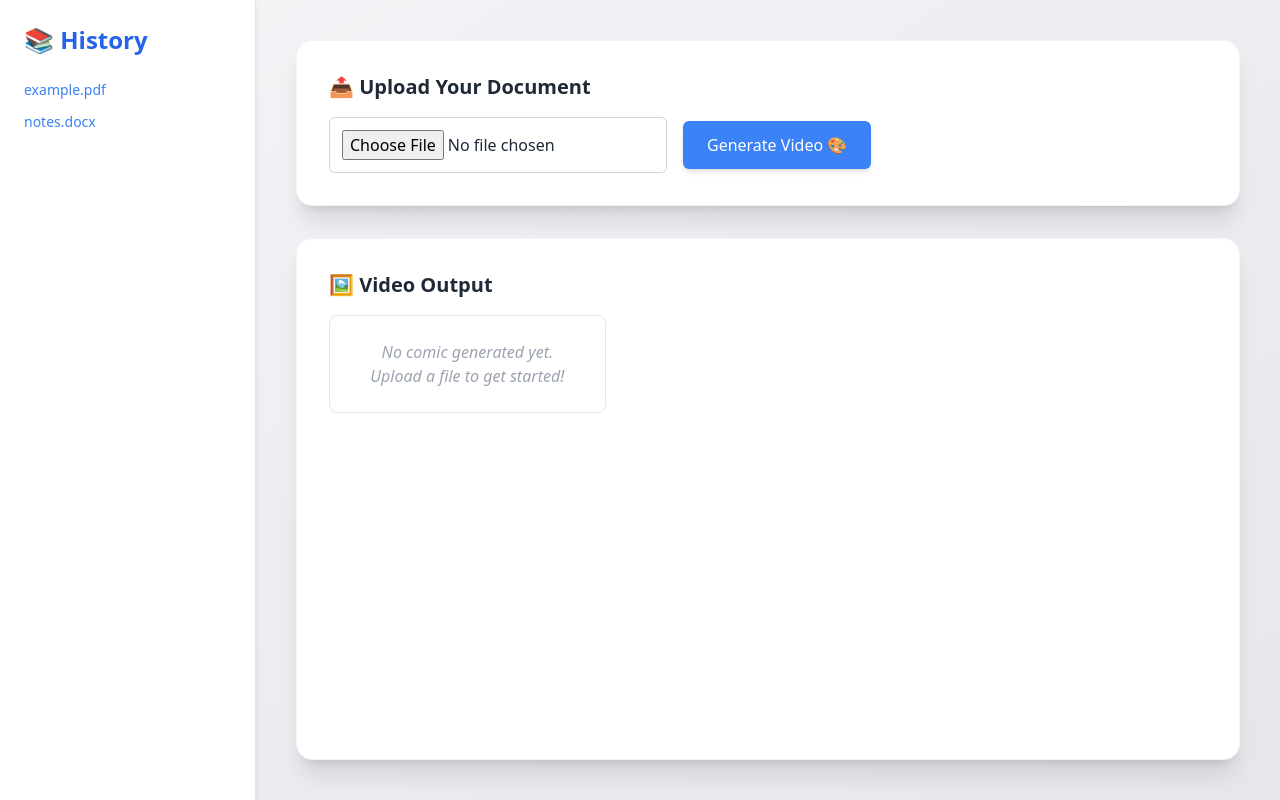
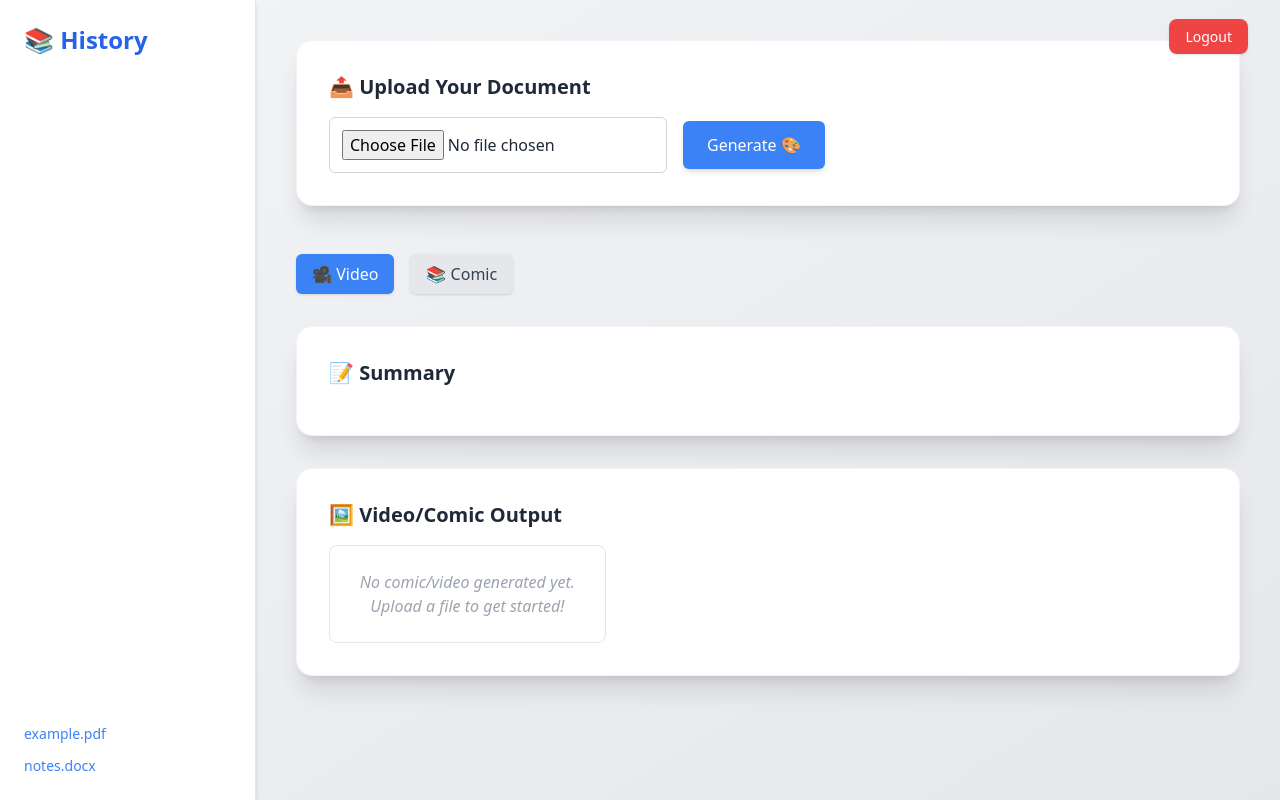
Before and after one commit to zining2004/alibabahackathon2025, a Flask app: template templates/upload.html in a window 1280 px wide. Run offline with Flask 3, Linux system fonts and the light colour scheme; the template is opened without the code that fills it, so the values that code supplies are empty; some libraries are stand-ins or nearby versions.

Commit message:
added more sections to upload

```diff
--- a/main.py
+++ b/main.py
@@ -4,14 +4,16 @@ from PyPDF2 import PdfReader
 from diffusers import AutoencoderKLWan, WanPipeline
 from diffusers.utils import export_to_video
 import torch
-from flask import Flask, request, jsonify, render_template, redirect, url_for
+from flask import Flask, request, jsonify, render_template, redirect, url_for, session
 from gtts import gTTS
 import mysql.connector
 from db_config import DB_CONFIG
 from werkzeug.utils import secure_filename
 import os
+import markdown
 
 app = Flask(__name__)
+app.secret_key = 'super-secret-key-please-change-this'
 
 client = OpenAI(
     api_key="sk-0dcf4b20d5b0499c81cb99b382235dca", #generate summary API
@@ -25,6 +27,10 @@ def get_connection():
     return mysql.connector.connect(**DB_CONFIG)
 
 # === ROUTES ===
+@app.route('/logout')
+def logout():
+    session.pop('username', None)
+    return redirect(url_for('login'))
 
 @app.route('/')
 def home():
@@ -47,6 +53,7 @@ def login():
             conn.close()
 
             if user:
+                session['username'] = username
                 return redirect(url_for('upload_page'))
             else:
                 return render_template('loginpage.html', error="Invalid credentials")
@@ -101,6 +108,8 @@ def register():
 
 @app.route('/uploadpage')
 def upload_page():
+    if 'username' not in session:
+        return redirect(url_for('login'))
     return render_template('upload.html')
 
 @app.route('/upload', methods=['POST'])
@@ -121,7 +130,8 @@ def upload():
         if text:
             all_text += text + "\n"
 
-    summary = summaryfunction(all_text)
+    summary_raw = summaryfunction(all_text)
+    summary = markdown.markdown(summary_raw)
     script = audiofunction(all_text)
     scene_and_summary = videofunction(all_text)
     print("Scene and Summary:", scene_and_summary)
@@ -131,11 +141,7 @@ def upload():
     #generatevideo(scene_and_summary)
     #generatecomic(scene_and_summary)
 
-    return jsonify({
-        "summary": summary,
-        "filename": filename,
-        "status": "Video and audio generated successfully."
-    })
+    return render_template('upload.html', summary=summary)
 
 
 # === FUNCTIONS ===
--- a/templates/upload.html
+++ b/templates/upload.html
@@ -5,21 +5,27 @@
   <title>DocToVideo</title>
   <script src="https://cdn.tailwindcss.com"></script>
 </head>
-<body class="h-screen bg-gradient-to-br from-gray-100 to-gray-200 text-gray-800 font-sans">
-  <div class="flex h-full">
+<body class="min-h-screen bg-gradient-to-br from-gray-100 to-gray-200 text-gray-800 font-sans relative">
 
+  <!-- 🔓 Logout Button -->
+  <div class="absolute top-6 right-8">
+    <a href="/logout" class="text-sm bg-red-500 hover:bg-red-600 text-white px-4 py-2 rounded-lg shadow transition">
+      Logout
+    </a>
+  </div>
+
+  <div class="flex h-screen">
     <!-- Sidebar: History -->
-    <aside class="w-1/5 bg-white border-r p-6 shadow-md">
+    <aside class="w-1/5 h-full bg-white border-r p-6 shadow-md flex flex-col justify-between">
       <h2 class="text-2xl font-bold text-blue-600 mb-6">📚 History</h2>
       <ul id="history" class="space-y-3 text-sm">
-        <!-- Dynamic upload history -->
         <li class="text-blue-500 hover:underline cursor-pointer">example.pdf</li>
         <li class="text-blue-500 hover:underline cursor-pointer">notes.docx</li>
       </ul>
     </aside>
 
     <!-- Main Content -->
-    <main class="flex-1 flex flex-col p-10 space-y-8 overflow-hidden">
+    <main class="flex-1 flex flex-col p-10 space-y-8 overflow-y-auto">
 
       <!-- Upload Box -->
       <section class="bg-white rounded-2xl shadow-xl p-8 border border-gray-100">
@@ -27,18 +33,41 @@
         <form id="uploadForm" method="POST" action="/upload" class="flex flex-col sm:flex-row items-center gap-4" enctype="multipart/form-data">
           <input type="file" name="document" class="border border-gray-300 p-3 rounded-md w-full sm:w-auto" required>
           <button type="submit" class="bg-blue-500 hover:bg-blue-600 text-white px-6 py-3 rounded-md shadow-md transition">
-            Generate Video 🎨
+            Generate 🎨
           </button>
         </form>
       </section>
 
-      <!-- Comic Output -->
-      <section class="bg-white rounded-2xl shadow-xl p-8 flex-1 overflow-auto border border-gray-100">
-        <h2 class="text-xl font-semibold mb-4">🖼️ Video Output</h2>
+      <form id="uploadForm" method="POST" action="/upload" class="..." enctype="multipart/form-data">
+
+        <!-- Output Type Button Group -->
+<div class="flex flex-wrap gap-4 mt-4 mb-8">
+  <input type="hidden" name="outputType" id="outputType" value="video">
+
+  <button type="button" data-value="video" class="output-btn bg-blue-500 text-white px-4 py-2 rounded-md shadow hover:bg-blue-600 active">
+    🎥 Video
+  </button>
+  <button type="button" data-value="comic" class="output-btn bg-gray-200 text-gray-700 px-4 py-2 rounded-md shadow hover:bg-gray-300">
+    📚 Comic
+  </button>
+</div>
+
+    <!-- Summary Section -->
+<section class="bg-white rounded-2xl shadow-xl p-8 border border-gray-100 mt-8 mb-8">
+  <h2 class="text-xl font-semibold mb-4">📝 Summary</h2>
+  <div class="text-gray-700 leading-relaxed">
+    {{ summary | safe }}
+  </div>
+</section>
+
+
+      <!-- Output -->
+      <section class="bg-white rounded-2xl shadow-xl p-8 flex-1 overflow-auto border border-gray-100 mt-8">
+        <h2 class="text-xl font-semibold mb-4">🖼️ Video/Comic Output</h2>
         <div id="comicOutput" class="grid grid-cols-1 sm:grid-cols-2 lg:grid-cols-3 gap-6">
-          <!-- Generated comic panels -->
+          <!-- Generated panels -->
           <div class="border rounded-lg p-6 text-center text-gray-400 italic">
-            No comic generated yet. Upload a file to get started!
+            No comic/video generated yet. Upload a file to get started!
           </div>
         </div>
       </section>
```
Also changed, not shown: 3 other files.
